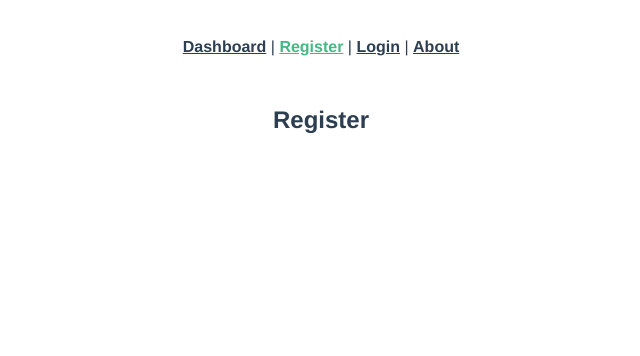
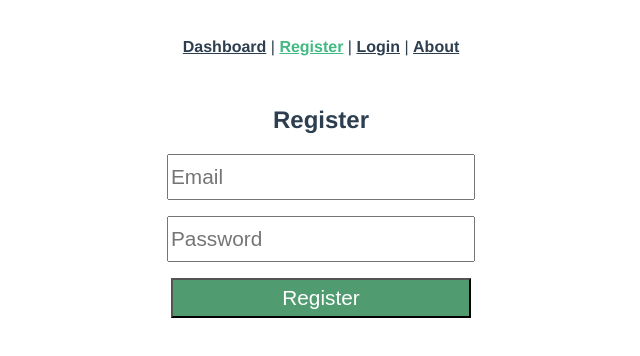
Before and after one commit to rooneyrulz/vue-firebase-auth, a Vue app: page /register in a window 1280 px wide. Shown: the top 356 px of the page, without its empty margins (319-959 px from the left). Built offline with nearby package versions, Linux system fonts and the light colour scheme.

Commit message:
setup register | login components

```diff
--- a/src/App.vue
+++ b/src/App.vue
@@ -6,7 +6,9 @@
       <router-link to="/login">Login</router-link> |
       <router-link to="/about">About</router-link>
     </div>
-    <router-view />
+    <div class="app-main">
+      <router-view />
+    </div>
   </div>
 </template>
 
@@ -31,4 +33,11 @@
 #nav a.router-link-exact-active {
   color: #42b983;
 }
+
+.app-main {
+  /* display: flex;
+  flex-direction: column;
+  justify-content: center;
+  align-items: center; */
+}
 </style>
--- a/src/views/Login.vue
+++ b/src/views/Login.vue
@@ -1,11 +1,73 @@
+/* eslint-disable */
 <template>
   <div class="login">
     <h2>Login</h2>
+    <form @submit.prevent="onLogin">
+      <input
+        class="input-email"
+        type="email"
+        placeholder="Email"
+        v-model="email"
+      />
+      <br />
+      <input
+        class="input-password"
+        type="password"
+        placeholder="Password"
+        v-model="password"
+      />
+      <br />
+      <button class="btn-login" type="submit">Login</button>
+    </form>
   </div>
 </template>
 
 <script>
 export default {
   name: 'Login',
+  data() {
+    return {
+      email: '',
+      password: '',
+    };
+  },
+  methods: {
+    onLogin() {
+      console.log(this.email);
+    },
+  },
 };
 </script>
+
+<style lang="css" scoped>
+/* .register {
+  flex: 1;
+  flex-direction: column;
+  justify-content: center;
+  align-items: center;
+} */
+
+.input-email {
+  min-width: 300px;
+  min-height: 40px;
+  font-size: 1.3rem;
+  margin-bottom: 1rem;
+}
+
+.input-password {
+  min-width: 300px;
+  min-height: 40px;
+  font-size: 1.3rem;
+  margin-bottom: 1rem;
+}
+
+.btn-login {
+  min-width: 300px;
+  min-height: 40px;
+  font-size: 1.3rem;
+  color: #fff;
+  background: rgb(71, 71, 122);
+
+  /* margin-bottom: 1rem; */
+}
+</style>
--- a/src/views/Register.vue
+++ b/src/views/Register.vue
@@ -1,11 +1,71 @@
 <template>
   <div class="register">
     <h2>Register</h2>
+    <form @submit.prevent="onRegister">
+      <input
+        class="input-email"
+        type="email"
+        placeholder="Email"
+        v-model="email"
+      />
+      <br />
+      <input
+        class="input-password"
+        type="password"
+        placeholder="Password"
+        v-model="password"
+      />
+      <br />
+      <button class="btn-register" type="submit">Register</button>
+    </form>
   </div>
 </template>
 
 <script>
 export default {
   name: 'Register',
+  data() {
+    return {
+      email: '',
+      password: '',
+    };
+  },
+  methods: {
+    onRegister() {
+      console.log(this.email);
+    },
+  },
 };
 </script>
+
+<style lang="css" scoped>
+/* .register {
+  flex: 1;
+  flex-direction: column;
+  justify-content: center;
+  align-items: center;
+} */
+
+.input-email {
+  min-width: 300px;
+  min-height: 40px;
+  font-size: 1.3rem;
+  margin-bottom: 1rem;
+}
+
+.input-password {
+  min-width: 300px;
+  min-height: 40px;
+  font-size: 1.3rem;
+  margin-bottom: 1rem;
+}
+
+.btn-register {
+  min-width: 300px;
+  min-height: 40px;
+  font-size: 1.3rem;
+  color: #fff;
+  background: rgb(81, 155, 113);
+  /* margin-bottom: 1rem; */
+}
+</style>
```
